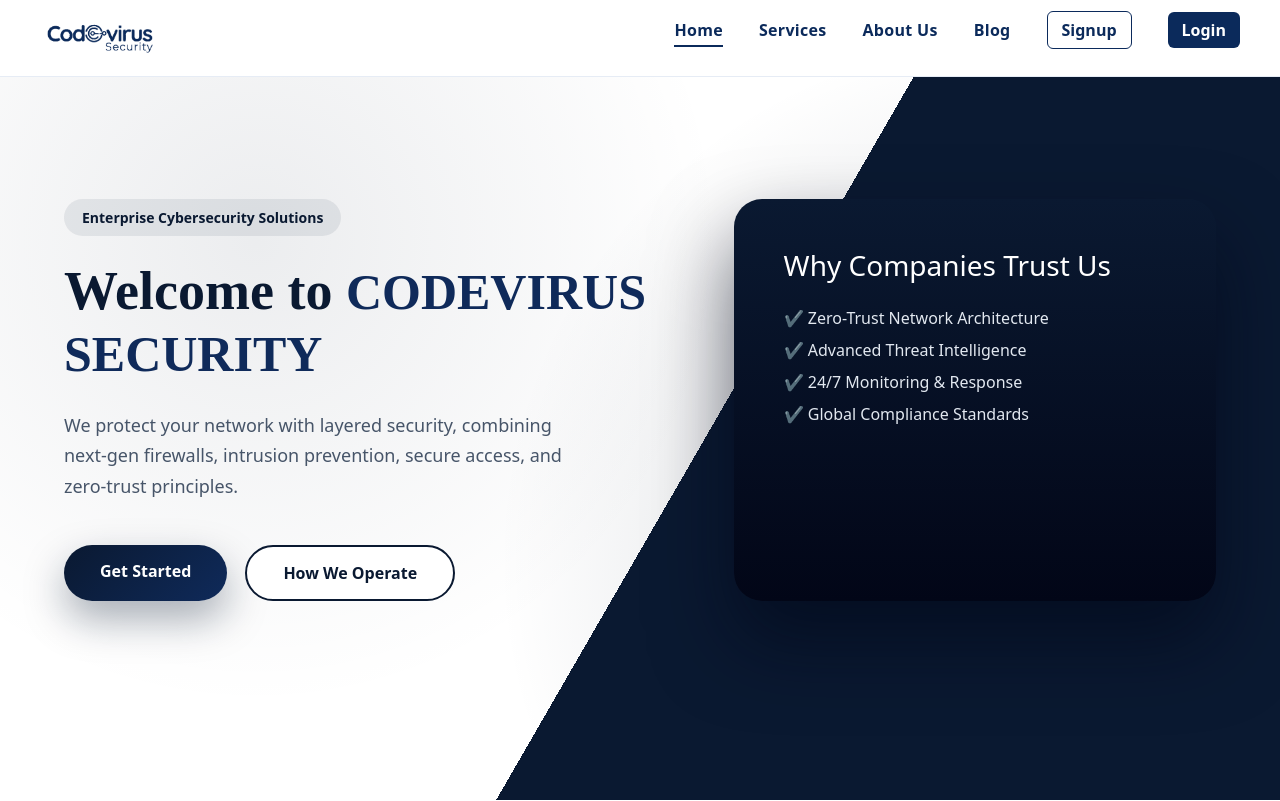
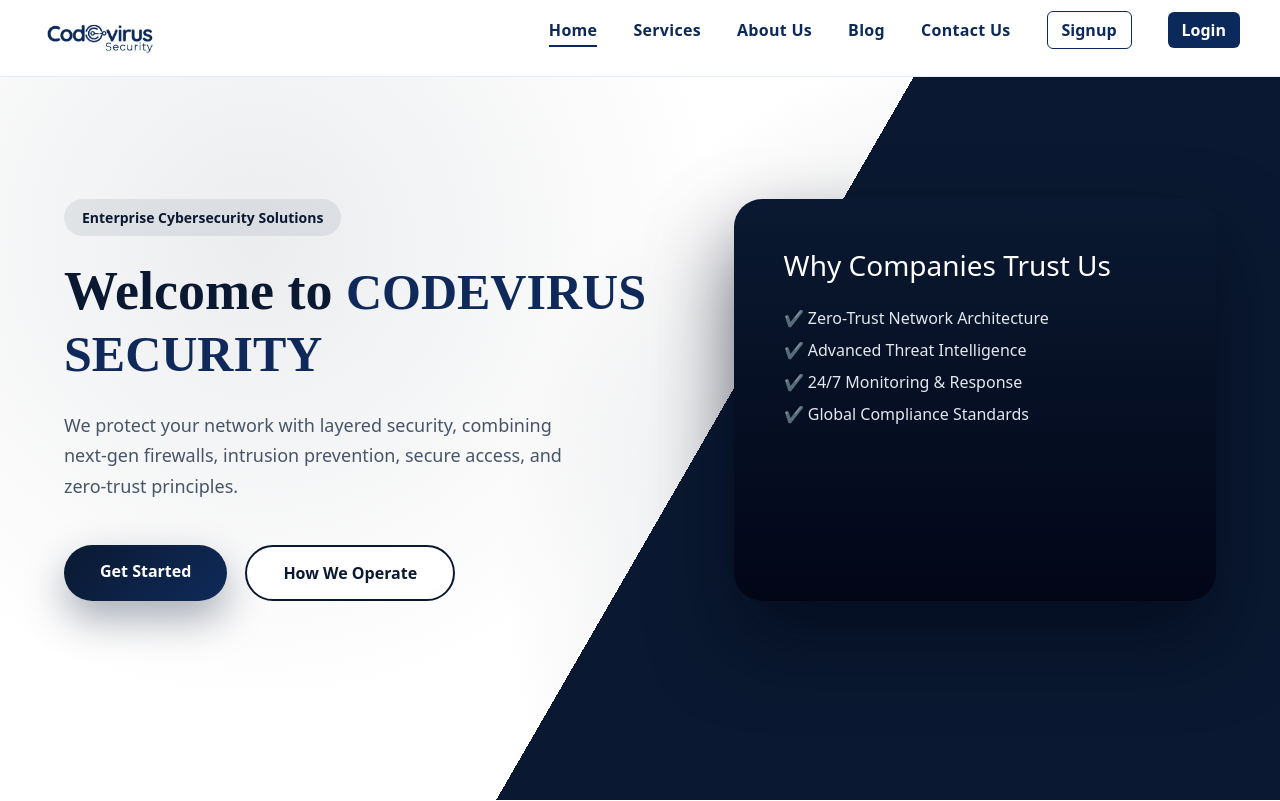
Before and after one commit to Anshika1820/main-website-cvs, a React (Vite) app: page / in a window 1280 px wide. Shown: the top 801 px of the page. Built offline with nearby package versions, Linux system fonts and the light colour scheme.

Commit message:
Update Navbar.jsx

```diff
--- a/src/Components/Navbar.jsx
+++ b/src/Components/Navbar.jsx
@@ -16,6 +16,7 @@ const Navbar = () => {
     { name: "Services", path: "/services" },
     { name: "About Us", path: "/aboutus" },
     { name: "Blog", path: "/blog" },
+    { name: "Contact Us", path: "/contactus"}
   ];
 
   useEffect(() => {
```
